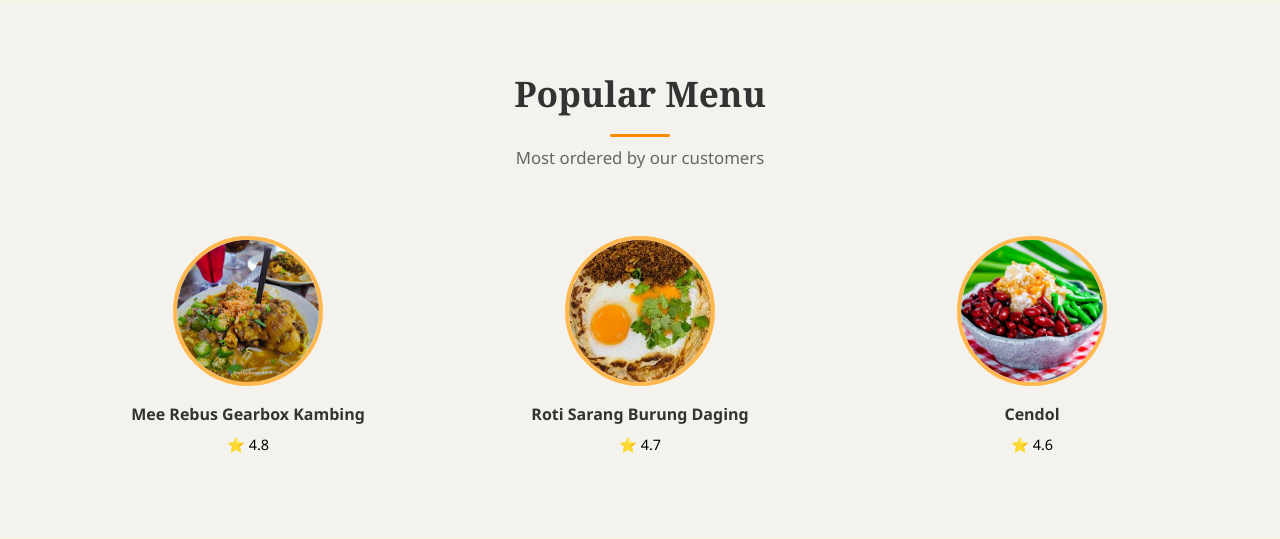
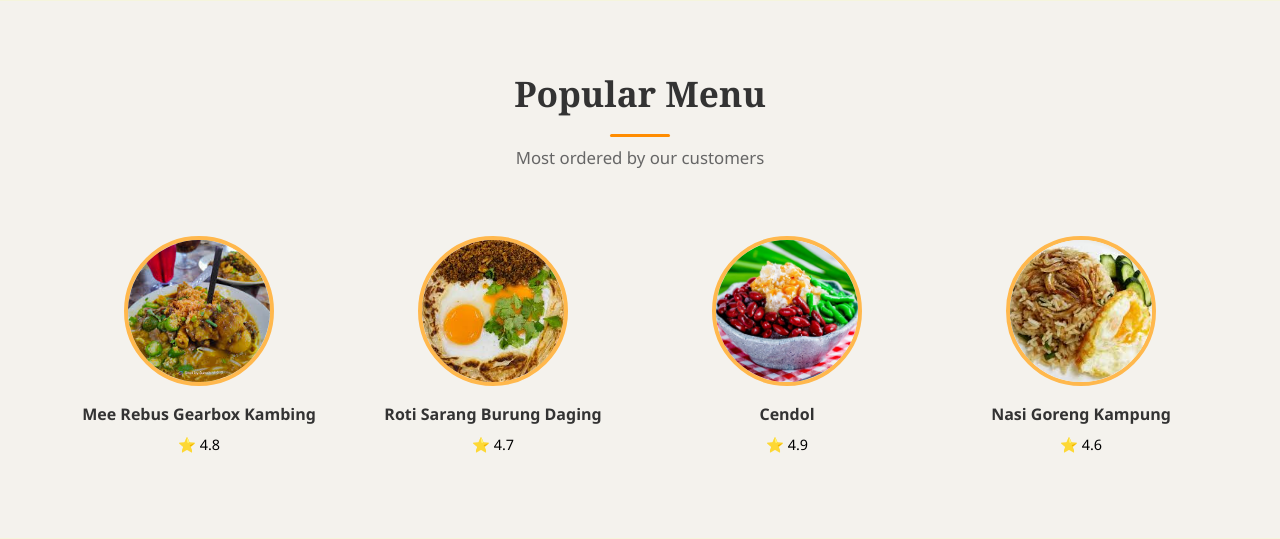
Before and after one commit to WCloo026/Web_App_Dev-MiniProject, a PHP site: page / in a window 1280 px wide. Shown: the part 1549-2088 px from the top of the page. Run offline with PHP 8.4, Linux system fonts and the light colour scheme.

Commit message:
fix: Add missing popular menu.

```diff
--- a/index.php
+++ b/index.php
@@ -152,20 +152,29 @@ if (session_status() === PHP_SESSION_NONE) session_start();
                 <h2>Popular Menu</h2>
                 <p>Most ordered by our customers</p>
             </div>
+
             <div class="popular-grid">
                 <div class="popular-item">
-                    <img src="assets/images/Popular menu/Mee Rebus Gearbox Kambing.jpeg" alt="Mee Rebus Gearbox Kambing">
+                    <img src="assets/images/Popular menu/Mee Rebus Gearbox Kambing.jpeg" alt="Tom Yum Soup">
                     <h3>Mee Rebus Gearbox Kambing</h3>
                     <span class="rating">⭐ 4.8</span>
                 </div>
+
                 <div class="popular-item">
-                    <img src="assets/images/Popular menu/Roti Sarang Burung Daging.jpeg" alt="Roti Sarang Burung Daging">
+                    <img src="assets/images/Popular menu/Roti Sarang Burung Daging.jpeg" alt="Fried Rice">
                     <h3>Roti Sarang Burung Daging</h3>
                     <span class="rating">⭐ 4.7</span>
                 </div>
+
                 <div class="popular-item">
-                    <img src="assets/images/Popular menu/Cendol.jpeg" alt="Cendol">
+                    <img src="assets/images/Popular menu/Cendol.jpeg" alt="Iced Lemon Tea">
                     <h3>Cendol</h3>
+                    <span class="rating">⭐ 4.9</span>
+                </div>
+
+                <div class="popular-item">
+                    <img src="assets/images/Popular menu/Nasi Goreng Kampung.jpeg" alt="Satay">
+                    <h3>Nasi Goreng Kampung</h3>
                     <span class="rating">⭐ 4.6</span>
                 </div>
             </div>
@@ -270,6 +279,7 @@ if (session_status() === PHP_SESSION_NONE) session_start();
         <?php endif; ?>
     </nav>
 
+    <!-- JavaScript -->
     <script src="assets/js/main.js"></script>
 </body>
 </html>
```
